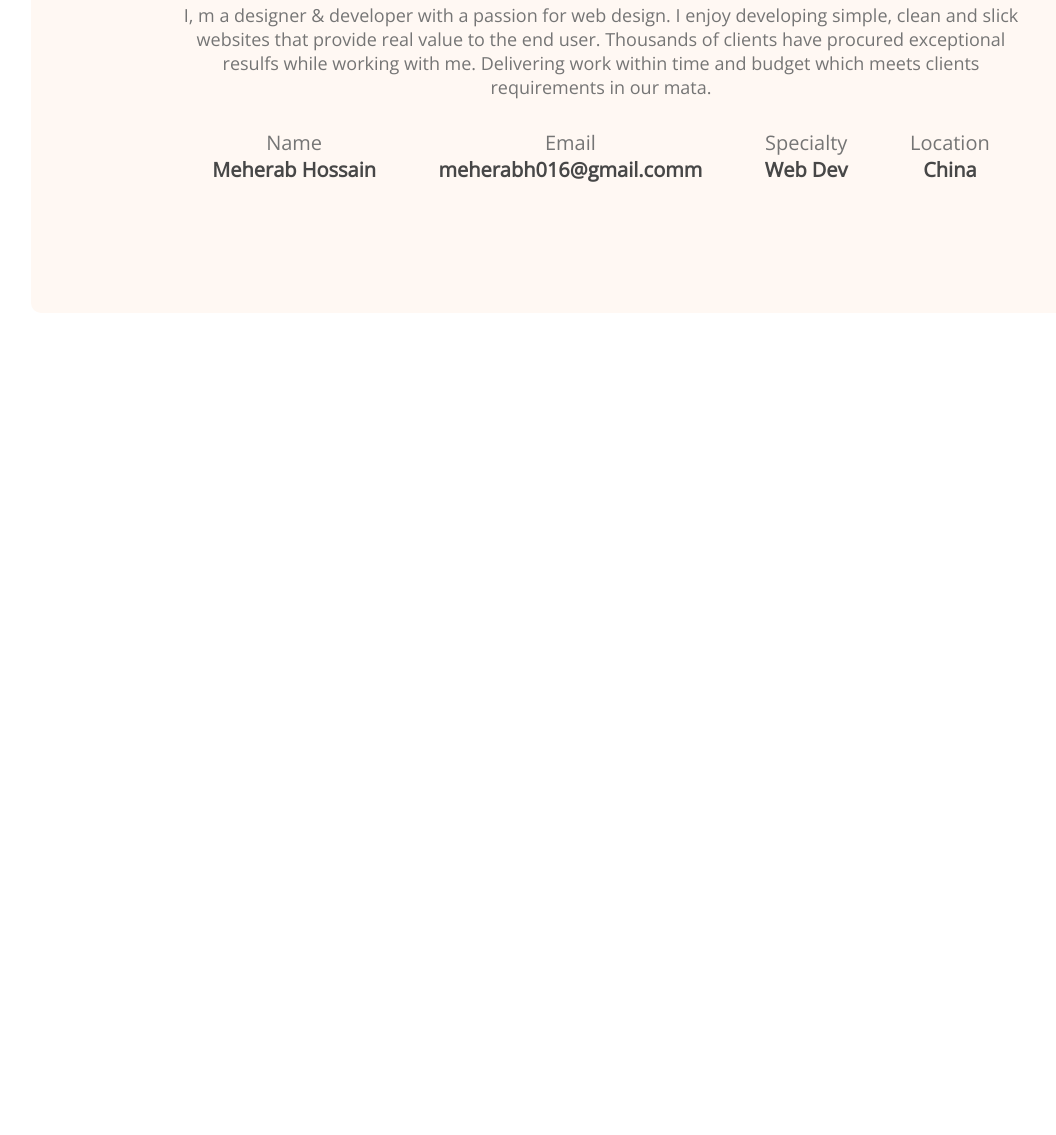
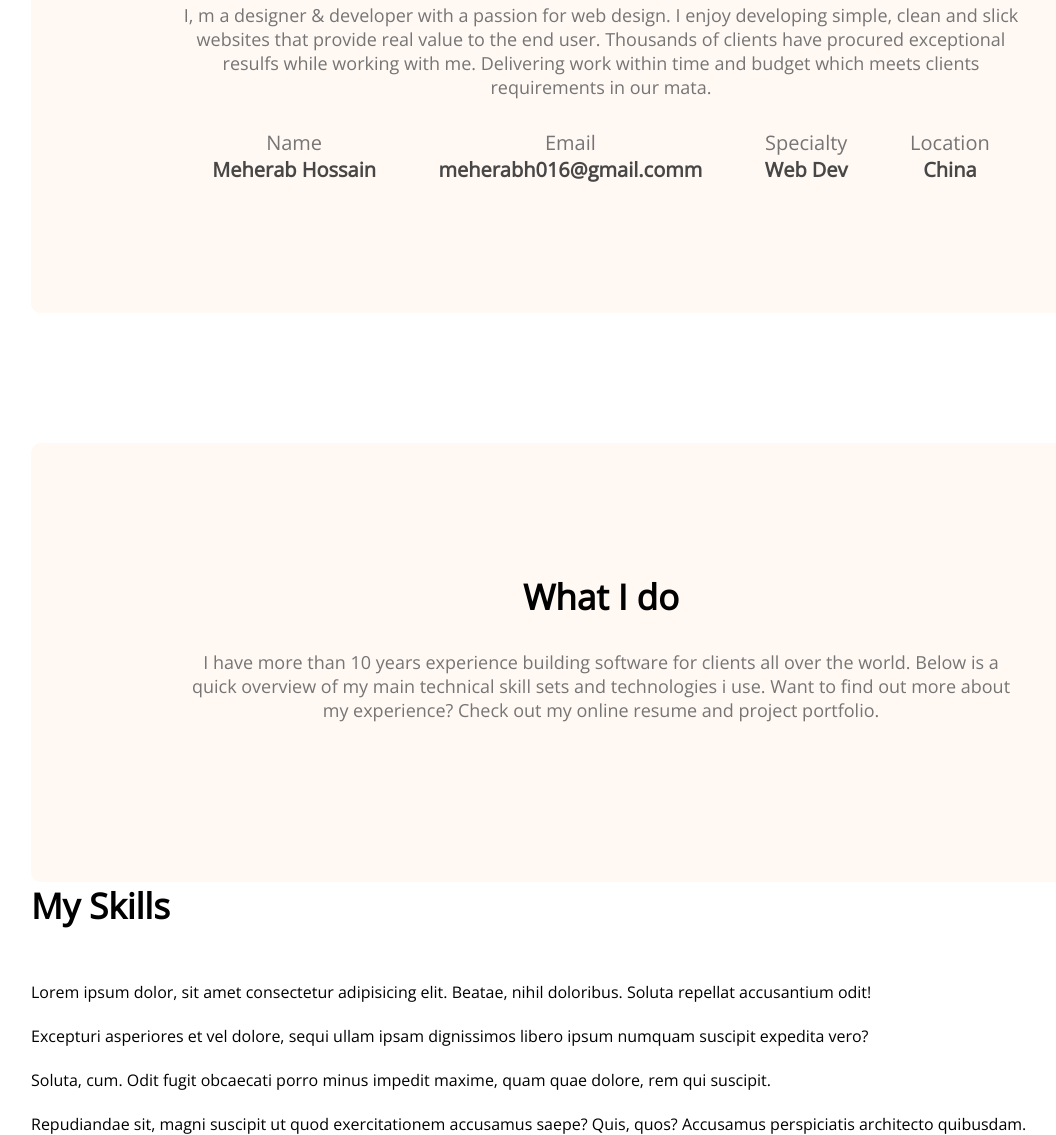
Before and after one commit to opisbin/Developer-Portfolio, a plain HTML site: page index.html in a window 1280 px wide. Shown: the part 1174-2309 px from the top of the page, without its empty margins (39-1095 px from the left). Before the commit the page ends 1487 px from the top, so only its background shows below. Drawn offline with nearby package versions, Linux system fonts and the light colour scheme.

Commit message:
skills added

```diff
--- a/index.html
+++ b/index.html
@@ -54,6 +54,36 @@
                 </div>
             </div>
         </section>
+        <!-- what i do section -->
+        <section class="about">
+            <h3 class="section-title">What I do</h3>
+            <p class="section-description">I have more than 10 years experience building software for clients all over the world. Below is a quick overview of my main technical skill sets and technologies i use. Want to find out more about my experience? Check out my online resume and project portfolio.</p>
+        </section>
+        <section class="my-skills">
+            <h3 class="section-title">My Skills</h3>
+            <div class="skills-container">
+                <div class="skill">
+                    <img src="" alt="">
+                    <p class="skill-title"></p>
+                    <p class="skill-description">Lorem ipsum dolor, sit amet consectetur adipisicing elit. Beatae, nihil doloribus. Soluta repellat accusantium odit!</p>
+                </div>
+                <div class="skill">
+                    <img src="" alt="">
+                    <p class="skill-title"></p>
+                    <p class="skill-description">Excepturi asperiores et vel dolore, sequi ullam ipsam dignissimos libero ipsum numquam suscipit expedita vero?</p>
+                </div>
+                <div class="skill">
+                    <img src="" alt="">
+                    <p class="skill-title"></p>
+                    <p class="skill-description">Soluta, cum. Odit fugit obcaecati porro minus impedit maxime, quam quae dolore, rem qui suscipit.</p>
+                </div>
+                <div class="skill">
+                    <img src="" alt="">
+                    <p class="skill-title"></p>
+                    <p class="skill-description">Repudiandae sit, magni suscipit ut quod exercitationem accusamus saepe? Quis, quos? Accusamus perspiciatis architecto quibusdam.</p>
+                </div>
+            </div>
+        </section>
     </main>
     <footer>
 
--- a/styles/portfolio.css
+++ b/styles/portfolio.css
@@ -96,3 +96,4 @@ main{
     font-size: 20px;
     color: #474747;
 }
+/* what i do styles */
```
